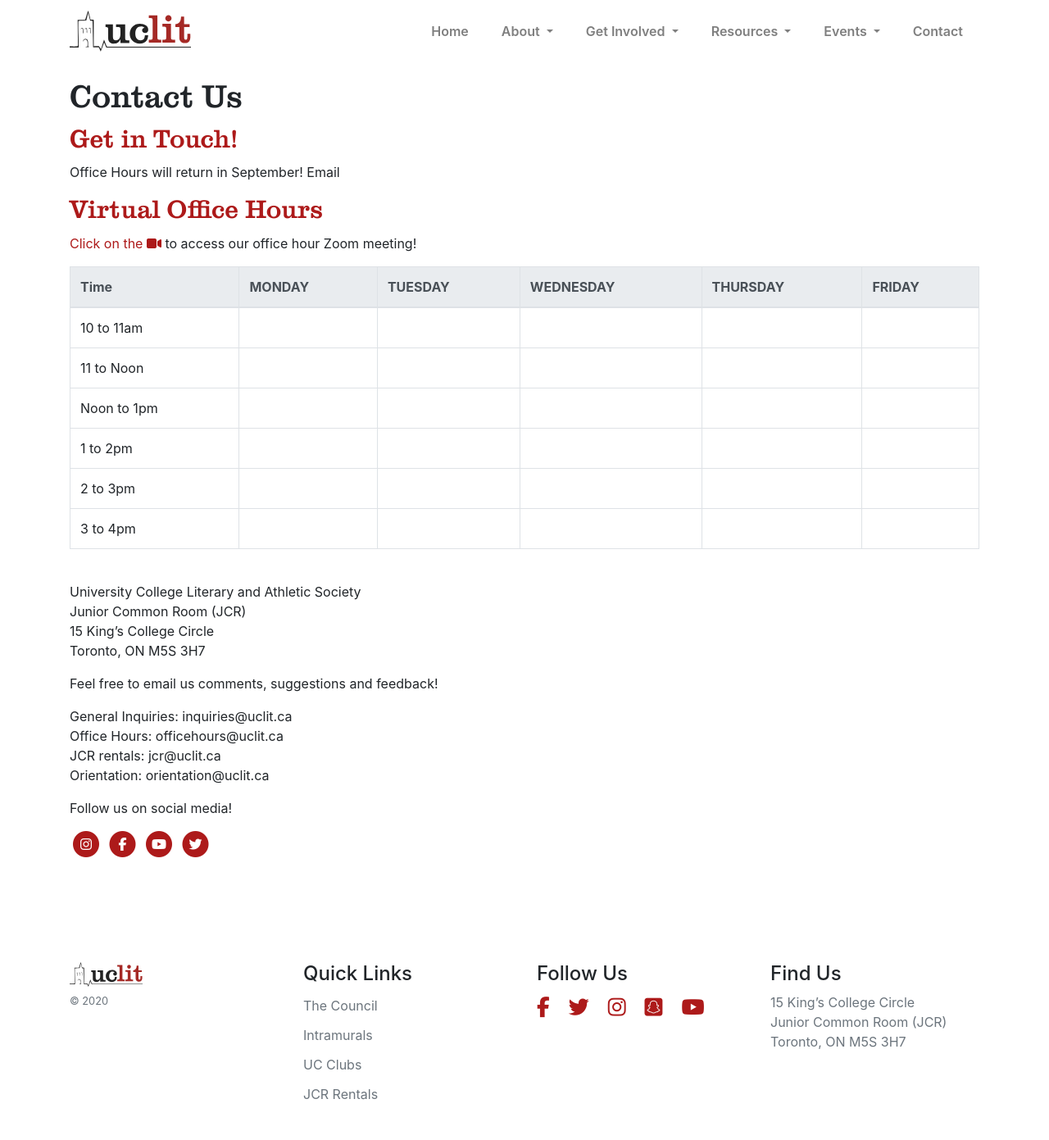
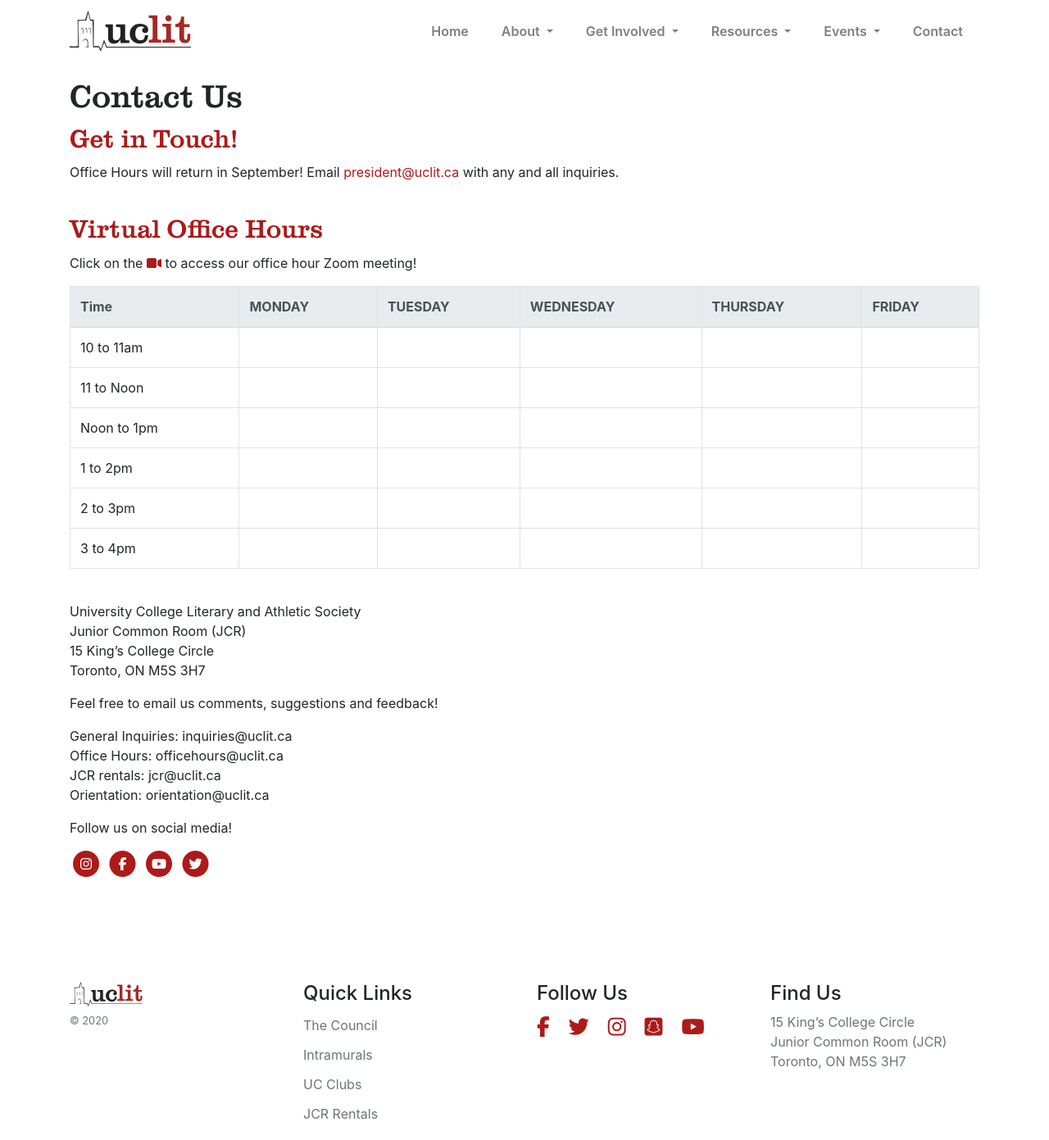
Before and after one commit to uclit-webmaster/uclit-site, a Jekyll site: the page built from contact.html, in a window 1280 px wide and 1391 px high. Shown: the whole window at 82% size. Built offline with Jekyll 4.4.1, drawn with Linux system fonts in a browser that asks for light colours; nearby versions of some CDN libraries; part of the change alters nothing that is shown.

Commit message:
Update contact.html

```diff
--- a/contact.html
+++ b/contact.html
@@ -4,7 +4,7 @@ title: Contact Us
 ---
 <h1 class="font-secondary">Contact Us</h1>
 <h2 class="font-secondary text-primary">Get in Touch!</h2>
-<p>Office Hours will return in September! Email <a href=president@uclit.ca with any and all inquiries.</p>
+<p>Office Hours will return in September! Email <a href="mailto:president@uclit.ca">president@uclit.ca</a> with any and all inquiries.</p>
 <br>
 <h2 class="font-secondary text-primary">Virtual Office Hours</h2>
 <p>Click on the <a href="https://utoronto.zoom.us/j/86876008334"><i class="fas fa-video"></i></a> to access our office hour Zoom meeting!</p>
```
